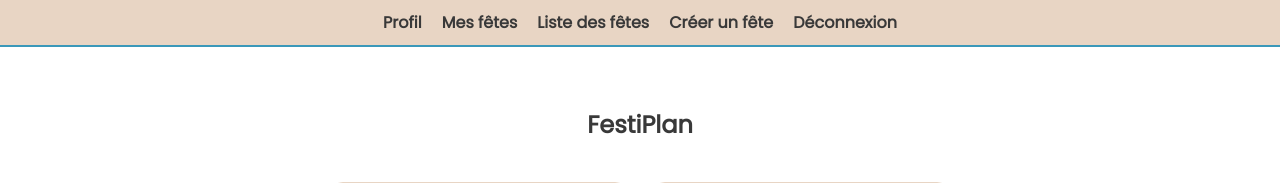
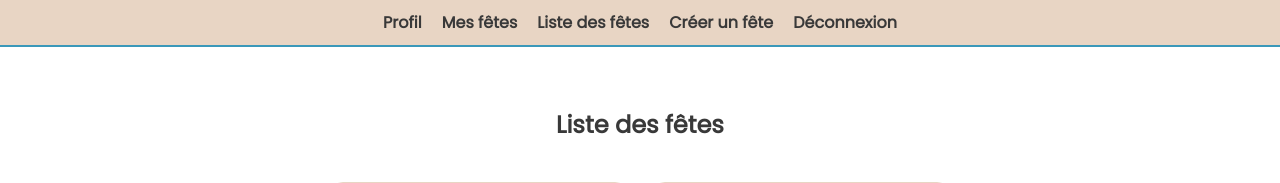
Before and after one commit to smi4th/TP, a PHP site: page /event-list.php in a window 1280 px wide. Shown: the top 183 px of the page. Run offline with PHP 8.4, Linux system fonts and the light colour scheme; the visitor is signed in with stand-in values (Sample User, id 1); data comes from the database, SQL or seed files in the repository; a stand-in replaces the project's code that opens the database connection.

Commit message:
[EDIT] Change the title of the page to be "Liste des fêtes"

```diff
--- a/event-list.php
+++ b/event-list.php
@@ -48,7 +48,7 @@ unset($pdo);
     <?php include('includes/header.php'); ?> <!-- En-tête du site -->
 
     <div class="container">
-        <h2>FestiPlan</h2>
+        <h2>Liste des fêtes</h2>
         <div class="event-container">
             <?php if (count($events) > 0) : ?>
                 <?php foreach ($events as $event) : ?>
```
